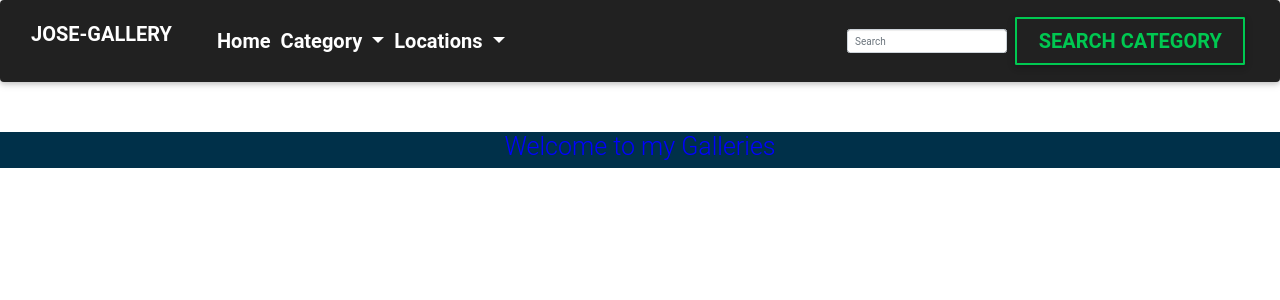
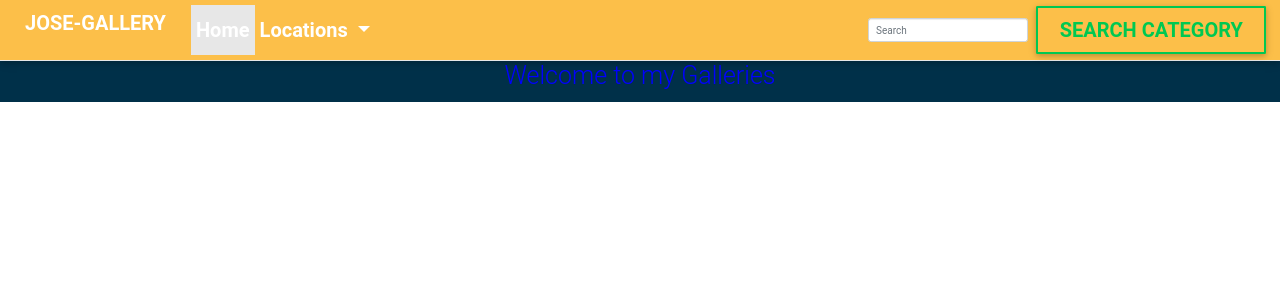
Before and after one commit to josphat-otieno/Django-Gallery, a Django app: page / in a window 1280 px wide. Shown: the top 300 px of the page. Run offline with Django 3.2, Linux system fonts and the light colour scheme; data that the repository does not hold is empty; some libraries are stand-ins or nearby versions.

Commit message:
final commit

```diff
--- a/gallery/templates/all-gallery/index.html
+++ b/gallery/templates/all-gallery/index.html
@@ -5,11 +5,10 @@
 {% block content %}
 {{block.super}}
 
-<div class="container-fluid" style="background-color: #003049;">
+<div class="container-fluid" style="background-color: #003049; margin-top: 0px;">
     <div class="container">
         <h1 class="text-center">Welcome to my Galleries</h1>
-
-        <div class="row">
+        <div class="row" style="margin-top: 10px;">
             <div class="col-md-12">
                 <div class="card-columns">
                     {% for image in images %}
--- a/gallery/templates/navbar.html
+++ b/gallery/templates/navbar.html
@@ -1,36 +1,9 @@
-<!-- <!DOCTYPE html>
-<html lang="en">
-    <head>
-        <meta charset="utf-8">
-        <meta name="viewport" content="width=device-width, initial-scale=1">
 
-    </head>
-    <body>
-        <nav class="navbar navbar-inverse">
-            <div class="container-fluid">
-                <div class="navbar-header">
-                    <a class="navbar-braand" href="{% url 'index' %}">JOSE GALLERY</a>
-                </div>
-            </div>
-            <!-- adding a search form -->
-            <!-- <div class="col-sm-4 col-md-4 navbar-right">
-                <form class="navbar-form" role="search" action="{% url 'search_results' %}">
-                    <div class="input-group">
-                        <input type="text" class="form-control" placeholder="Search Category" name="category">
-                        <div class="input-group-btn">
-                            <button class="btn btn-default" type="submit"><i class="glyphicon glyphicon-search"></i></button>
-                        </div>
-                    </div>
-                </form>
-            </div>
-        </nav>
-    </body> -->
-</html>
 <link rel="stylesheet" href="https://use.fontawesome.com/releases/v5.8.2/css/all.css">
 <link href="https://cdnjs.cloudflare.com/ajax/libs/twitter-bootstrap/4.4.1/css/bootstrap.min.css" rel="stylesheet">
 <link href="https://cdnjs.cloudflare.com/ajax/libs/mdbootstrap/4.11.0/css/mdb.min.css" rel="stylesheet">
 
-        <nav class="navbar navbar-expand-lg bg-dark p-4">
+        <nav class="navbar  navbar-default navbar-fixed-top navbar-expand-lg " style="margin: 0%; background-color: #fcbf49;">
           <a class="navbar-brand" href="/"style="font-size:20px;color:white;font-weight:bold">JOSE-GALLERY</a>
           <button class="navbar-toggler" type="button" data-toggle="collapse" data-target="#navbarSupportedContent" aria-controls="navbarSupportedContent" aria-expanded="false" aria-label="Toggle navigation">
             <span class="navbar-toggler-icon"></span>
@@ -39,21 +12,8 @@
           <div class="collapse navbar-collapse" id="navbarSupportedContent">
             <ul class="navbar-nav mr-auto">
               <li class="nav-item active">
-                <a class="nav-link" href="{% url 'index' %}"style="font-size:20px;color:white;font-weight:bold">Home <span class="sr-only">(current)</span></a>
+                <a class="nav-link" href="{% url 'index' %}"style="font-size:20px;color:white;font-weight:bold">Home <span class="sr-only"></span></a>
               </li>
-
-              <li class="nav-item dropdown">
-                  <a class="nav-link dropdown-toggle" href="#" id="navbarDropdown" role="button" data-toggle="dropdown" aria-haspopup="true" aria-expanded="false"style="font-size:20px;color:white;font-weight:bold">
-                    Category
-                  </a>
-                  <div class="dropdown-menu" aria-labelledby="navbarDropdown">
-                    {% for category in categories %}
-                    <a class="dropdown-item" href="/category/{{category.category_name}}">{{category.category_name}}</a>
-                    <div class="dropdown-divider"></div>
-
-                  {% endfor %}
-                </div>
-                </li>
 
                 <li class="nav-item dropdown">
                   <a class="nav-link dropdown-toggle" href="#" id="navbarDropdown" role="button" data-toggle="dropdown" aria-haspopup="true" aria-expanded="false" style="font-size:20px;color:white;font-weight:bold">
@@ -76,7 +36,6 @@
             </form>
           </div>
         </nav>
-        <br> <br>
 <!-- JQuery -->
 <script type="text/javascript" src="https://cdnjs.cloudflare.com/ajax/libs/jquery/3.4.1/jquery.min.js"></script>
 <!-- Bootstrap tooltips -->
```
Also changed, not shown: gallery/templates/all-gallery/image.html (+13 -8 lines), gallery/templates/all-gallery/search.html (+6 -1 lines).
